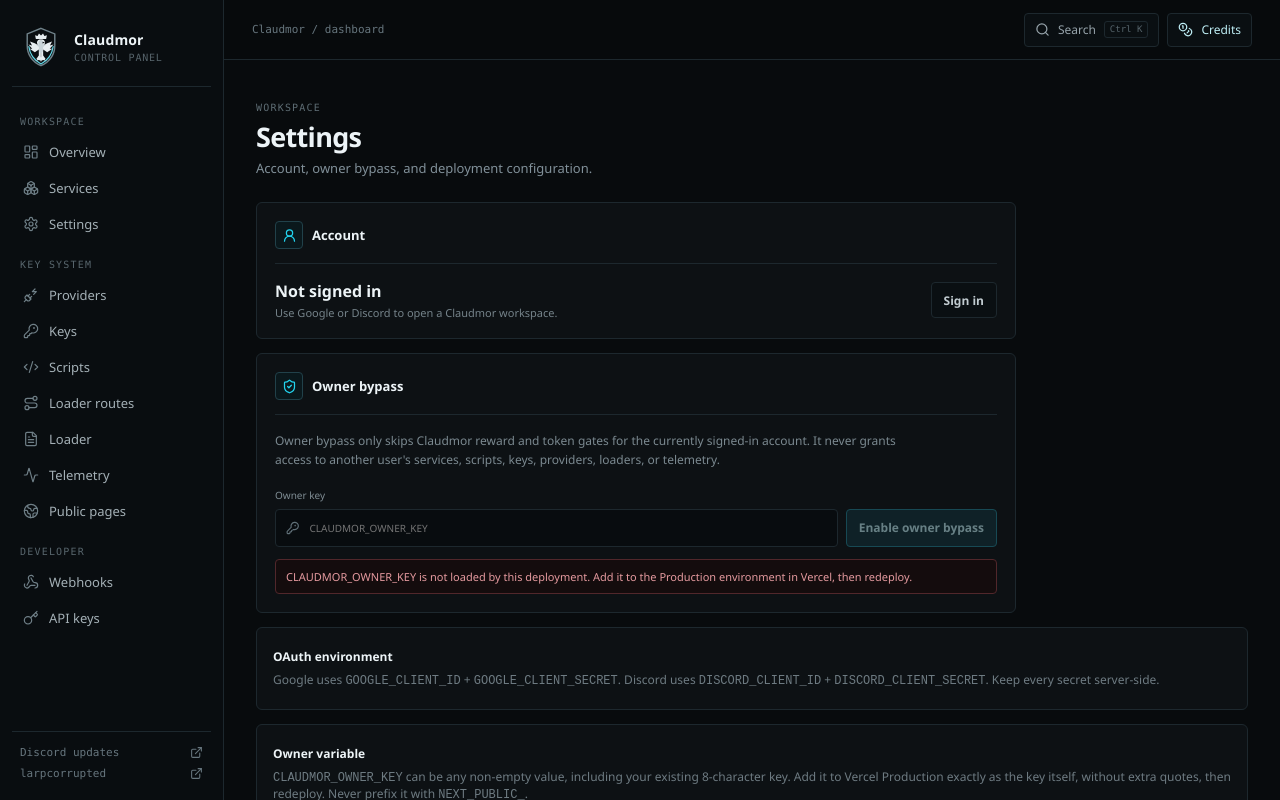
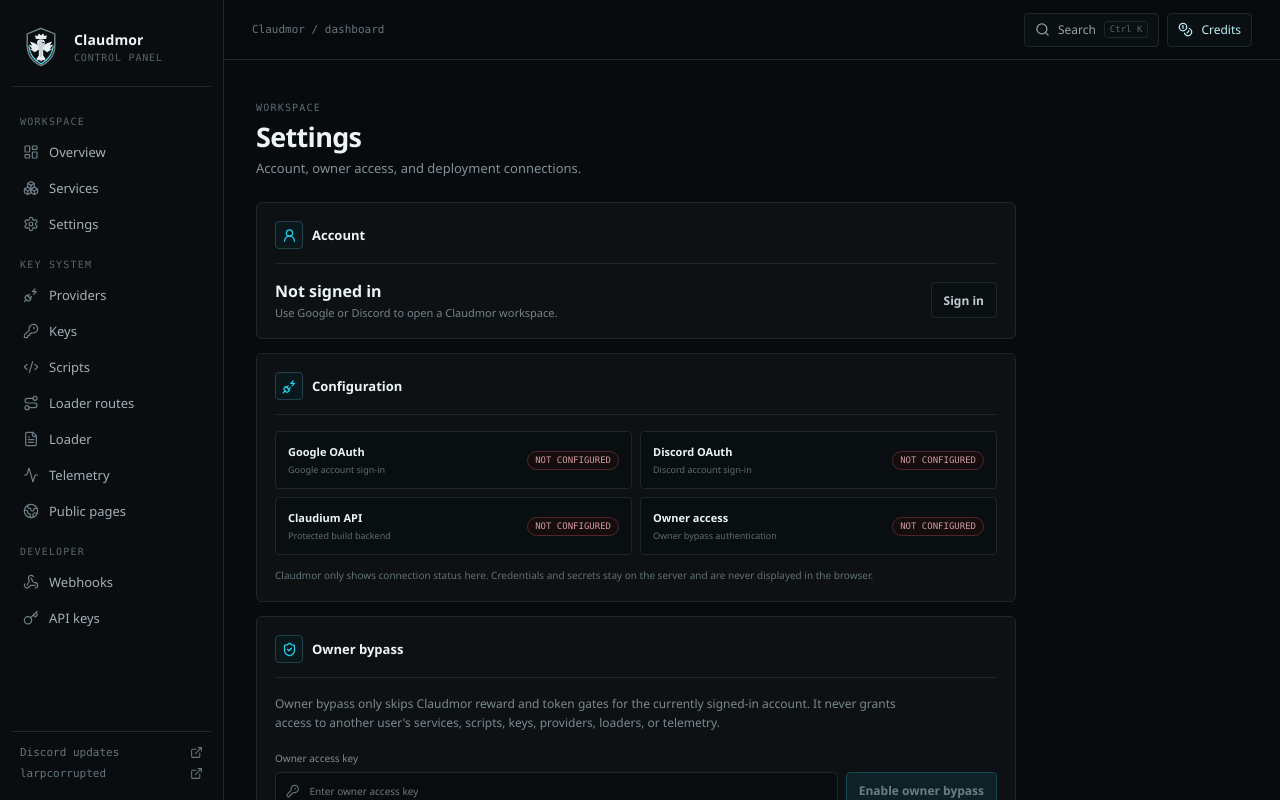
Before and after one commit to KryptIT/Cluadmor, a Next.js app: page /dashboard/settings in a window 1280 px wide. Shown: the top 800 px of the page. Built offline with nearby package versions, Linux system fonts and the light colour scheme; no server answers; the database is empty.

Commit message:
Clean configuration labels and add responsive mobile dashboard

```diff
--- /dev/null
+++ b/app/api/config/status/route.ts
@@ -0,0 +1,24 @@
+import { noStoreJson } from "@/lib/security";
+
+export const runtime = "nodejs";
+export const dynamic = "force-dynamic";
+
+function present(value: string | undefined) {
+  return !!String(value || "").trim();
+}
+
+export async function GET() {
+  return noStoreJson({
+    ok: true,
+    googleOAuth:
+      present(process.env.GOOGLE_CLIENT_ID) &&
+      present(process.env.GOOGLE_CLIENT_SECRET),
+    discordOAuth:
+      present(process.env.DISCORD_CLIENT_ID) &&
+      present(process.env.DISCORD_CLIENT_SECRET),
+    claudiumApi:
+      present(process.env.CLAUDIUM_INTERNAL_URL) &&
+      present(process.env.CLAUDIUM_INTERNAL_SECRET),
+    ownerAccess: present(process.env.CLAUDMOR_OWNER_KEY)
+  });
+}
--- a/app/dashboard/dashboard-extra.css
+++ b/app/dashboard/dashboard-extra.css
@@ -51,7 +51,7 @@
 .panelCard,.providerCard,.notice,.hintCard{transition:border-color .16s ease,background-color .16s ease}
 .input,.sourceEditor,.outputEditor,.ownerKeyInput{transition:border-color .16s ease,box-shadow .16s ease}
 .input:focus,.sourceEditor:focus,.outputEditor:focus,.ownerKeyInput:focus-within{box-shadow:0 0 0 3px rgba(34,211,238,.055)}
-.routeForm{display:grid;grid-template-columns:1fr 150px 1fr 1fr 90px auto;gap:10px;align-items:end;padding-top:16px}
+.routeForm{display:grid;grid-template-columns:minmax(150px,1.15fr) 140px minmax(130px,.9fr) minmax(150px,1fr) minmax(150px,1fr) 80px auto;gap:10px;align-items:end;padding-top:16px}
 .routeForm label{display:block;color:#7f8d94;font-size:10px}
 .routeForm .input{margin-top:5px}
 .routeSave{height:36px}
@@ -64,7 +64,7 @@
 .routeValue small,.routeScript small{margin-top:3px;color:#5c6a71;font-size:9px}
 .routeArrow{color:#45545b;text-align:center}
 .authNote{color:#69777e;font-size:11px}
-@media(max-width:980px){
+@media(max-width:1080px){
   .routeForm{grid-template-columns:1fr 1fr}
   .routeSave{align-self:end}
 }
@@ -220,3 +220,40 @@
 .accountIdentity strong{max-width:360px;overflow:hidden;text-overflow:ellipsis;white-space:nowrap;font-size:11px}
 .accountIdentity small{margin-top:4px;color:#5f6d74;font-size:9px}
 @media(max-width:640px){.accountSettingsRow{align-items:stretch;flex-direction:column}}
+
+
+/* friendly configuration status */
+.configStatusGrid{display:grid;grid-template-columns:1fr 1fr;gap:8px}
+.configStatusRow{min-height:58px;display:flex;align-items:center;justify-content:space-between;gap:12px;padding:11px 12px;border:1px solid var(--border);border-radius:4px;background:#090e11}
+.configStatusRow strong,.configStatusRow small{display:block}
+.configStatusRow strong{font-size:11px}
+.configStatusRow small{margin-top:4px;color:#5f6d74;font-size:9px}
+.configReady,.configMissing{flex:0 0 auto;padding:4px 7px;border:1px solid var(--border);border-radius:999px;font:9px/1 ui-monospace,SFMono-Regular,Menlo,monospace;text-transform:uppercase}
+.configReady{color:#79d8a8;border-color:#22553d;background:#0a1711}
+.configMissing{color:#d39a9f;border-color:#51272b;background:#140c0d}
+.configPrivacyNote{margin:12px 0 0!important;color:#617078!important;font-size:10px!important}
+
+@media(max-width:720px){
+  .settingsPanel{max-width:100%}
+  .configStatusGrid{grid-template-columns:1fr}
+  .configStatusRow{min-height:64px}
+  .ownerKeyRow,.ownerActive,.ownerNotice,.secretNotice{align-items:stretch;flex-direction:column}
+  .ownerKeyRow .primaryBtn,.ownerActive .secondaryBtn,.ownerNotice .secondaryBtn{width:100%}
+  .ownerKeyInput{min-height:44px}
+  .createServiceForm,.scriptMeta,.providerFormAlways{min-width:0}
+  .serviceRow{min-width:0}
+  .serviceMain{min-width:0}
+  .serviceMain small{overflow-wrap:anywhere}
+  .editorActions{justify-content:flex-start;flex-wrap:wrap}
+  .editorActions .primaryBtn,.editorActions .secondaryBtn{flex:1 1 140px}
+  .sourceEditor,.outputEditor{min-height:280px}
+  .loaderPublishBox{padding:12px}
+  .copyField{grid-template-columns:1fr}
+  .copyField code{width:100%;max-width:100%}
+  .copyField .secondaryBtn,.copyField .iconButton,.copyField>a.iconButton{grid-column:auto;width:100%}
+  .telemetryChart{overflow-x:auto}
+  .rangeSwitch{width:100%}
+  .rangeSwitch button{flex:1}
+  .routeForm{grid-template-columns:1fr}
+  .routeSave{width:100%}
+}
--- a/app/dashboard/settings/page.tsx
+++ b/app/dashboard/settings/page.tsx
@@ -6,6 +6,7 @@
   CheckCircle2,
   KeyRound,
   LogOut,
+  PlugZap,
   ShieldCheck,
   UserRound
 } from "lucide-react";
@@ -21,18 +22,34 @@
   };
 };
 
+type ConfigStatus = {
+  googleOAuth: boolean;
+  discordOAuth: boolean;
+  claudiumApi: boolean;
+  ownerAccess: boolean;
+};
+
+const emptyConfig: ConfigStatus = {
+  googleOAuth: false,
+  discordOAuth: false,
+  claudiumApi: false,
+  ownerAccess: false
+};
+
 export default function SettingsPage() {
   const [session, setSession] = useState<Session | null>(null);
   const [owner, setOwner] = useState<boolean | null>(null);
   const [ownerKey, setOwnerKey] = useState("");
   const [configured, setConfigured] = useState<boolean | null>(null);
+  const [config, setConfig] = useState<ConfigStatus>(emptyConfig);
   const [message, setMessage] = useState("");
   const [busy, setBusy] = useState(false);
 
   async function refresh() {
-    const [ownerRes, sessionRes] = await Promise.all([
+    const [ownerRes, sessionRes, configRes] = await Promise.all([
       fetch("/api/owner/session", { cache: "no-store" }),
-      fetch("/api/account/session", { cache: "no-store" })
+      fetch("/api/account/session", { cache: "no-store" }),
+      fetch("/api/config/status", { cache: "no-store" })
     ]);
 
     if (ownerRes.ok) {
@@ -43,6 +60,16 @@
 
     if (sessionRes.ok) {
       setSession(await sessionRes.json());
+    }
+
+    if (configRes.ok) {
+      const data = await configRes.json();
+      setConfig({
+        googleOAuth: !!data.googleOAuth,
+        discordOAuth: !!data.discordOAuth,
+        claudiumApi: !!data.claudiumApi,
+        ownerAccess: !!data.ownerAccess
+      });
     }
   }
 
@@ -64,7 +91,7 @@
       if (!res.ok) {
         setMessage(
           data.error === "owner_key_not_configured"
-            ? "CLAUDMOR_OWNER_KEY is not configured on Vercel."
+            ? "Owner access is not configured for this deployment."
             : data.error === "login_required"
               ? "Sign in with Google or Discord before enabling owner mode."
               : "Owner key rejected."
@@ -88,6 +115,7 @@
 
   async function signOut() {
     setBusy(true);
+
     try {
       await fetch("/api/account/session", { method: "DELETE" });
       window.location.href = "/login";
@@ -102,13 +130,20 @@
     session?.user?.username ||
     "Claudmor account";
 
+  const configRows = [
+    { label: "Google OAuth", detail: "Google account sign-in", ready: config.googleOAuth },
+    { label: "Discord OAuth", detail: "Discord account sign-in", ready: config.discordOAuth },
+    { label: "Claudium API", detail: "Protected build backend", ready: config.claudiumApi },
+    { label: "Owner access", detail: "Owner bypass authentication", ready: config.ownerAccess }
+  ];
+
   return (
     <>
       <div className="pageHead">
         <div>
           <span className="muted">Workspace</span>
           <h1>Settings</h1>
-          <p>Account, owner bypass, and deployment configuration.</p>
+          <p>Account, owner access, and deployment connections.</p>
         </div>
       </div>
 
@@ -161,6 +196,36 @@
       <section className="panelCard settingsPanel settingsPanelGap">
         <div className="panelTitle">
           <div>
+            <span className="iconBox"><PlugZap size={15}/></span>
+            <strong>Configuration</strong>
+          </div>
+        </div>
+
+        <div className="settingsBody">
+          <div className="configStatusGrid">
+            {configRows.map(row => (
+              <div className="configStatusRow" key={row.label}>
+                <div>
+                  <strong>{row.label}</strong>
+                  <small>{row.detail}</small>
+                </div>
+
+                <span className={row.ready ? "configReady" : "configMissing"}>
+                  {row.ready ? "ready" : "not configured"}
+                </span>
+              </div>
+            ))}
+          </div>
+
+          <p className="configPrivacyNote">
+            Claudmor only shows connection status here. Credentials and secrets stay on the server and are never displayed in the browser.
+          </p>
+        </div>
+      </section>
+
+      <section className="panelCard settingsPanel settingsPanelGap">
+        <div className="panelTitle">
+          <div>
             <span className="iconBox"><ShieldCheck size={15}/></span>
             <strong>Owner bypass</strong>
           </div>
@@ -193,7 +258,7 @@
           ) : (
             <div className="ownerLogin">
               <label>
-                Owner key
+                Owner access key
                 <div className="ownerKeyRow">
                   <div className="ownerKeyInput">
                     <KeyRound size={14}/>
@@ -201,7 +266,7 @@
                       type="password"
                       value={ownerKey}
                       onChange={e => setOwnerKey(e.target.value)}
-                      placeholder="CLAUDMOR_OWNER_KEY"
+                      placeholder="Enter owner access key"
                       onKeyDown={e => { if (e.key === "Enter") activate(); }}
                     />
                   </div>
@@ -220,7 +285,7 @@
 
           {configured === false && (
             <div className="formError">
-              CLAUDMOR_OWNER_KEY is not loaded by this deployment. Add it to the Production environment in Vercel, then redeploy.
+              Owner access is not configured for this deployment. Add the owner key in your hosting provider's production settings, then redeploy.
             </div>
           )}
 
@@ -229,13 +294,13 @@
       </section>
 
       <section className="hintCard">
-        <strong>OAuth environment</strong>
-        <p>Google uses <code>GOOGLE_CLIENT_ID</code> + <code>GOOGLE_CLIENT_SECRET</code>. Discord uses <code>DISCORD_CLIENT_ID</code> + <code>DISCORD_CLIENT_SECRET</code>. Keep every secret server-side.</p>
+        <strong>Sign-in providers</strong>
+        <p>Google OAuth and Discord OAuth are configured server-side. Claudmor never shows their private credentials in the dashboard.</p>
       </section>
 
       <section className="hintCard">
-        <strong>Owner variable</strong>
-        <p><code>CLAUDMOR_OWNER_KEY</code> can be any non-empty value, including your existing 8-character key. Add it to Vercel Production exactly as the key itself, without extra quotes, then redeploy. Never prefix it with <code>NEXT_PUBLIC_</code>.</p>
+        <strong>Deployment security</strong>
+        <p>Keep authentication, database, reward-provider, and Claudium credentials private on the server. The website only reports whether supported connections are ready.</p>
       </section>
     </>
   );
--- a/app/polish.css
+++ b/app/polish.css
@@ -143,3 +143,27 @@
 .authCommunity a{display:inline-flex;align-items:center;gap:5px;color:#8fdde7}
 .authCommunity a:hover{color:#d5f7fb}
 @media(max-width:520px){.authCommunity{align-items:flex-start;flex-direction:column}}
+
+
+/* phone-sized public/auth layouts */
+@media(max-width:680px){
+  .siteHeader{grid-template-columns:minmax(0,1fr) auto;gap:10px}
+  .siteActions{gap:8px}
+  .siteActions .siteButton{width:auto;white-space:nowrap;padding:0 11px}
+  .siteBrand{min-width:0}
+  .siteHero{overflow:hidden}
+  .heroPanel{min-width:0;width:100%}
+  .heroPanelRows>div{grid-template-columns:minmax(0,1fr) auto}
+  .heroPanelRows strong{max-width:170px;overflow:hidden;text-overflow:ellipsis;white-space:nowrap}
+  .authPage{padding:18px 10px}
+  .authPanel,.socialAuthPanel{width:100%;padding:17px}
+  .socialButton{min-height:48px;height:auto;padding-top:10px;padding-bottom:10px}
+}
+@media(max-width:420px){
+  .siteHeader{padding-left:10px;padding-right:10px}
+  .siteBrand img{width:32px;height:32px}
+  .siteBrand{gap:8px}
+  .siteActions .siteButton{font-size:11px;padding:0 9px}
+  .heroMain h1{font-size:38px}
+  .productIntro h2,.routingCopy h2{font-size:29px}
+}
```
Also changed, not shown: app/dashboard/layout.tsx (+59 -15 lines), app/globals.css (+49 -0 lines).
